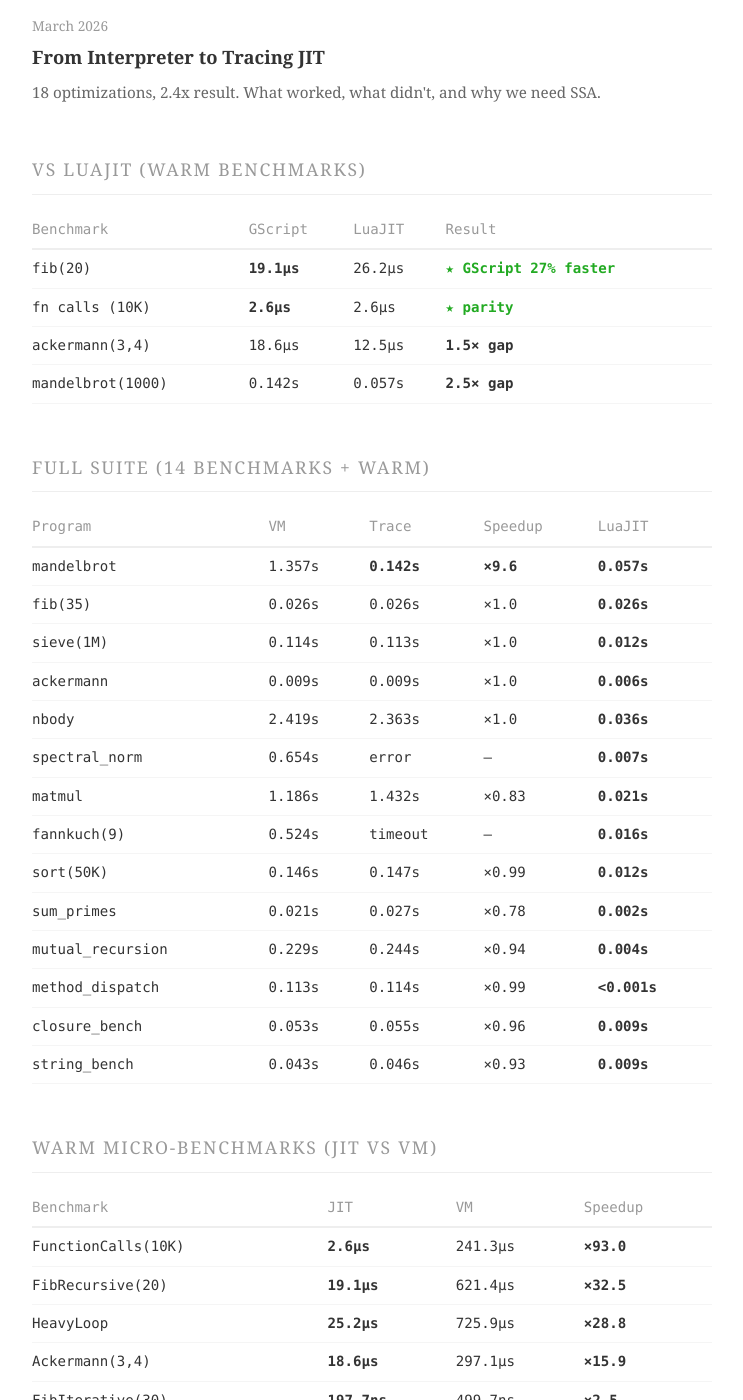
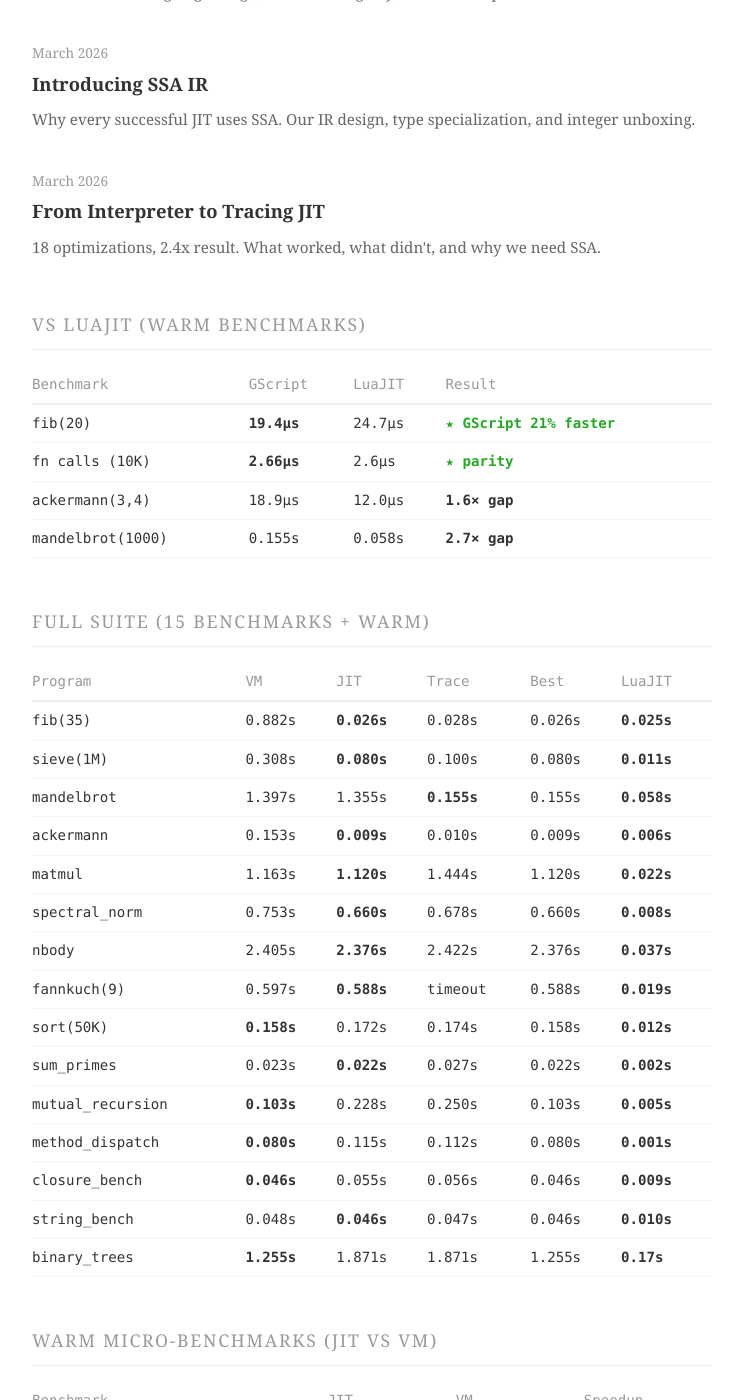
Before and after one commit to jxwr/gscript, a Jekyll site: the page docs/index.html, which Jekyll copies as it is, in a window 1280 px wide and 1400 px high, scrolled down 1488 px. Shown: the whole window, without its empty margins (268-1011 px from the left). Built offline with Jekyll 4.4.1, drawn with Linux system fonts in a browser that asks for light colours; some of the changed text lies outside the part shown.

Commit message:
Blog #10: The Last Thirty Percent + full benchmark run #4
New blog post covering 10 optimizations since Blog #9:
- Slot reuse guard-fail fix (mandelbrot 33% faster)
- Type-specialized arrays (ArrayInt/ArrayFloat)
- Native SETTABLE append mode (sieve 23% faster)
- Direct arg computation (ackermann 37% faster)
- Write-before-read guard skip, relaxed float guards
- DIV fast path, FMADD/FMSUB pipeline integration
- binary_trees fix (growable call stack)
- Triple nesting sub-trace calling

Benchmark run #4 (2026-03-21) with all 15 suite benchmarks:
- fib(20): 19.4us vs LuaJIT 24.7us (21% faster)
- fn calls: 2.66us vs LuaJIT 2.6us (parity)
- fib(35): 0.026s vs LuaJIT 0.025s (~parity)
- Trace JIT: fib(35) x31.5, ackermann x15.3, mandelbrot x9.0
- binary_trees now runs: VM 1.255s, LuaJIT 0.17s (7.4x gap)

Updated README.md, CLAUDE.md, docs/index.html with fresh numbers.

Co-Authored-By: Claude Opus 4.6 (1M context) <noreply@anthropic.com>

```diff
--- a/docs/index.html
+++ b/docs/index.html
@@ -94,6 +94,13 @@
 <div class="post">
   <span class="date">March 2026</span>
   <br>
+  <a href="10-the-last-thirty-percent">The Last Thirty Percent</a>
+  <p>Slot reuse guard fix, type-specialized arrays, FMADD/FMSUB fusion. Mandelbrot drops 33%. binary_trees runs for the first time. And the Value 24B wall becomes undeniable.</p>
+</div>
+
+<div class="post">
+  <span class="date">March 2026</span>
+  <br>
   <a href="09-the-cold-code-revolution">The Cold Code Revolution</a>
   <p>BOLT-style cold code splitting turns fn_calls from 70% behind LuaJIT to 5% behind. Seven optimizations, six bug fixes, one failed experiment, and the day we nearly caught LuaJIT on function calls.</p>
 </div>
@@ -158,41 +165,42 @@
 
 <table>
   <tr><th>Benchmark</th><th>GScript</th><th>LuaJIT</th><th>Result</th></tr>
-  <tr><td>fib(20)</td><td><b>19.1&micro;s</b></td><td>26.2&micro;s</td><td><b style="color:#2a2">&starf; GScript 27% faster</b></td></tr>
-  <tr><td>fn calls (10K)</td><td><b>2.6&micro;s</b></td><td>2.6&micro;s</td><td><b style="color:#2a2">&starf; parity</b></td></tr>
-  <tr><td>ackermann(3,4)</td><td>18.6&micro;s</td><td>12.5&micro;s</td><td>1.5&times; gap</td></tr>
-  <tr><td>mandelbrot(1000)</td><td>0.142s</td><td>0.057s</td><td>2.5&times; gap</td></tr>
+  <tr><td>fib(20)</td><td><b>19.4&micro;s</b></td><td>24.7&micro;s</td><td><b style="color:#2a2">&starf; GScript 21% faster</b></td></tr>
+  <tr><td>fn calls (10K)</td><td><b>2.66&micro;s</b></td><td>2.6&micro;s</td><td><b style="color:#2a2">&starf; parity</b></td></tr>
+  <tr><td>ackermann(3,4)</td><td>18.9&micro;s</td><td>12.0&micro;s</td><td>1.6&times; gap</td></tr>
+  <tr><td>mandelbrot(1000)</td><td>0.155s</td><td>0.058s</td><td>2.7&times; gap</td></tr>
 </table>
 
-<h2>Full Suite (14 benchmarks + warm)</h2>
+<h2>Full Suite (15 benchmarks + warm)</h2>
 
 <table>
-  <tr><th>Program</th><th>VM</th><th>Trace</th><th>Speedup</th><th>LuaJIT</th></tr>
-  <tr><td>mandelbrot</td><td>1.357s</td><td><b>0.142s</b></td><td><b>&times;9.6</b></td><td>0.057s</td></tr>
-  <tr><td>fib(35)</td><td>0.026s</td><td>0.026s</td><td>&times;1.0</td><td>0.026s</td></tr>
-  <tr><td>sieve(1M)</td><td>0.114s</td><td>0.113s</td><td>&times;1.0</td><td>0.012s</td></tr>
-  <tr><td>ackermann</td><td>0.009s</td><td>0.009s</td><td>&times;1.0</td><td>0.006s</td></tr>
-  <tr><td>nbody</td><td>2.419s</td><td>2.363s</td><td>&times;1.0</td><td>0.036s</td></tr>
-  <tr><td>spectral_norm</td><td>0.654s</td><td>error</td><td>&mdash;</td><td>0.007s</td></tr>
-  <tr><td>matmul</td><td>1.186s</td><td>1.432s</td><td>&times;0.83</td><td>0.021s</td></tr>
-  <tr><td>fannkuch(9)</td><td>0.524s</td><td>timeout</td><td>&mdash;</td><td>0.016s</td></tr>
-  <tr><td>sort(50K)</td><td>0.146s</td><td>0.147s</td><td>&times;0.99</td><td>0.012s</td></tr>
-  <tr><td>sum_primes</td><td>0.021s</td><td>0.027s</td><td>&times;0.78</td><td>0.002s</td></tr>
-  <tr><td>mutual_recursion</td><td>0.229s</td><td>0.244s</td><td>&times;0.94</td><td>0.004s</td></tr>
-  <tr><td>method_dispatch</td><td>0.113s</td><td>0.114s</td><td>&times;0.99</td><td>&lt;0.001s</td></tr>
-  <tr><td>closure_bench</td><td>0.053s</td><td>0.055s</td><td>&times;0.96</td><td>0.009s</td></tr>
-  <tr><td>string_bench</td><td>0.043s</td><td>0.046s</td><td>&times;0.93</td><td>0.009s</td></tr>
+  <tr><th>Program</th><th>VM</th><th>JIT</th><th>Trace</th><th>Best</th><th>LuaJIT</th></tr>
+  <tr><td>fib(35)</td><td>0.882s</td><td><b>0.026s</b></td><td>0.028s</td><td>0.026s</td><td>0.025s</td></tr>
+  <tr><td>sieve(1M)</td><td>0.308s</td><td><b>0.080s</b></td><td>0.100s</td><td>0.080s</td><td>0.011s</td></tr>
+  <tr><td>mandelbrot</td><td>1.397s</td><td>1.355s</td><td><b>0.155s</b></td><td>0.155s</td><td>0.058s</td></tr>
+  <tr><td>ackermann</td><td>0.153s</td><td><b>0.009s</b></td><td>0.010s</td><td>0.009s</td><td>0.006s</td></tr>
+  <tr><td>matmul</td><td>1.163s</td><td><b>1.120s</b></td><td>1.444s</td><td>1.120s</td><td>0.022s</td></tr>
+  <tr><td>spectral_norm</td><td>0.753s</td><td><b>0.660s</b></td><td>0.678s</td><td>0.660s</td><td>0.008s</td></tr>
+  <tr><td>nbody</td><td>2.405s</td><td><b>2.376s</b></td><td>2.422s</td><td>2.376s</td><td>0.037s</td></tr>
+  <tr><td>fannkuch(9)</td><td>0.597s</td><td><b>0.588s</b></td><td>timeout</td><td>0.588s</td><td>0.019s</td></tr>
+  <tr><td>sort(50K)</td><td><b>0.158s</b></td><td>0.172s</td><td>0.174s</td><td>0.158s</td><td>0.012s</td></tr>
+  <tr><td>sum_primes</td><td>0.023s</td><td><b>0.022s</b></td><td>0.027s</td><td>0.022s</td><td>0.002s</td></tr>
+  <tr><td>mutual_recursion</td><td><b>0.103s</b></td><td>0.228s</td><td>0.250s</td><td>0.103s</td><td>0.005s</td></tr>
+  <tr><td>method_dispatch</td><td><b>0.080s</b></td><td>0.115s</td><td>0.112s</td><td>0.080s</td><td>0.001s</td></tr>
+  <tr><td>closure_bench</td><td><b>0.046s</b></td><td>0.055s</td><td>0.056s</td><td>0.046s</td><td>0.009s</td></tr>
+  <tr><td>string_bench</td><td>0.048s</td><td><b>0.046s</b></td><td>0.047s</td><td>0.046s</td><td>0.010s</td></tr>
+  <tr><td>binary_trees</td><td><b>1.255s</b></td><td>1.871s</td><td>1.871s</td><td>1.255s</td><td>0.17s</td></tr>
 </table>
 
 <h2>Warm Micro-benchmarks (JIT vs VM)</h2>
 
 <table>
   <tr><th>Benchmark</th><th>JIT</th><th>VM</th><th>Speedup</th></tr>
-  <tr><td>FunctionCalls(10K)</td><td><b>2.6&micro;s</b></td><td>241.3&micro;s</td><td><b>&times;93.0</b></td></tr>
-  <tr><td>FibRecursive(20)</td><td><b>19.1&micro;s</b></td><td>621.4&micro;s</td><td><b>&times;32.5</b></td></tr>
-  <tr><td>HeavyLoop</td><td><b>25.2&micro;s</b></td><td>725.9&micro;s</td><td><b>&times;28.8</b></td></tr>
-  <tr><td>Ackermann(3,4)</td><td><b>18.6&micro;s</b></td><td>297.1&micro;s</td><td><b>&times;15.9</b></td></tr>
-  <tr><td>FibIterative(30)</td><td><b>197.7ns</b></td><td>499.7ns</td><td><b>&times;2.5</b></td></tr>
+  <tr><td>FunctionCalls(10K)</td><td><b>2.66&micro;s</b></td><td>245.6&micro;s</td><td><b>&times;92.3</b></td></tr>
+  <tr><td>FibRecursive(20)</td><td><b>19.4&micro;s</b></td><td>642.8&micro;s</td><td><b>&times;33.1</b></td></tr>
+  <tr><td>HeavyLoop</td><td><b>25.8&micro;s</b></td><td>735.5&micro;s</td><td><b>&times;28.5</b></td></tr>
+  <tr><td>Ackermann(3,4)</td><td><b>18.9&micro;s</b></td><td>302.0&micro;s</td><td><b>&times;16.0</b></td></tr>
+  <tr><td>FibIterative(30)</td><td><b>207.9ns</b></td><td>505.5ns</td><td><b>&times;2.4</b></td></tr>
 </table>
 
 <footer>
```
Also changed, not shown: CLAUDE.md (+38 -36 lines), docs/10-the-last-thirty-percent.md (added, +259 -0 lines), README.md, 1 other file.
